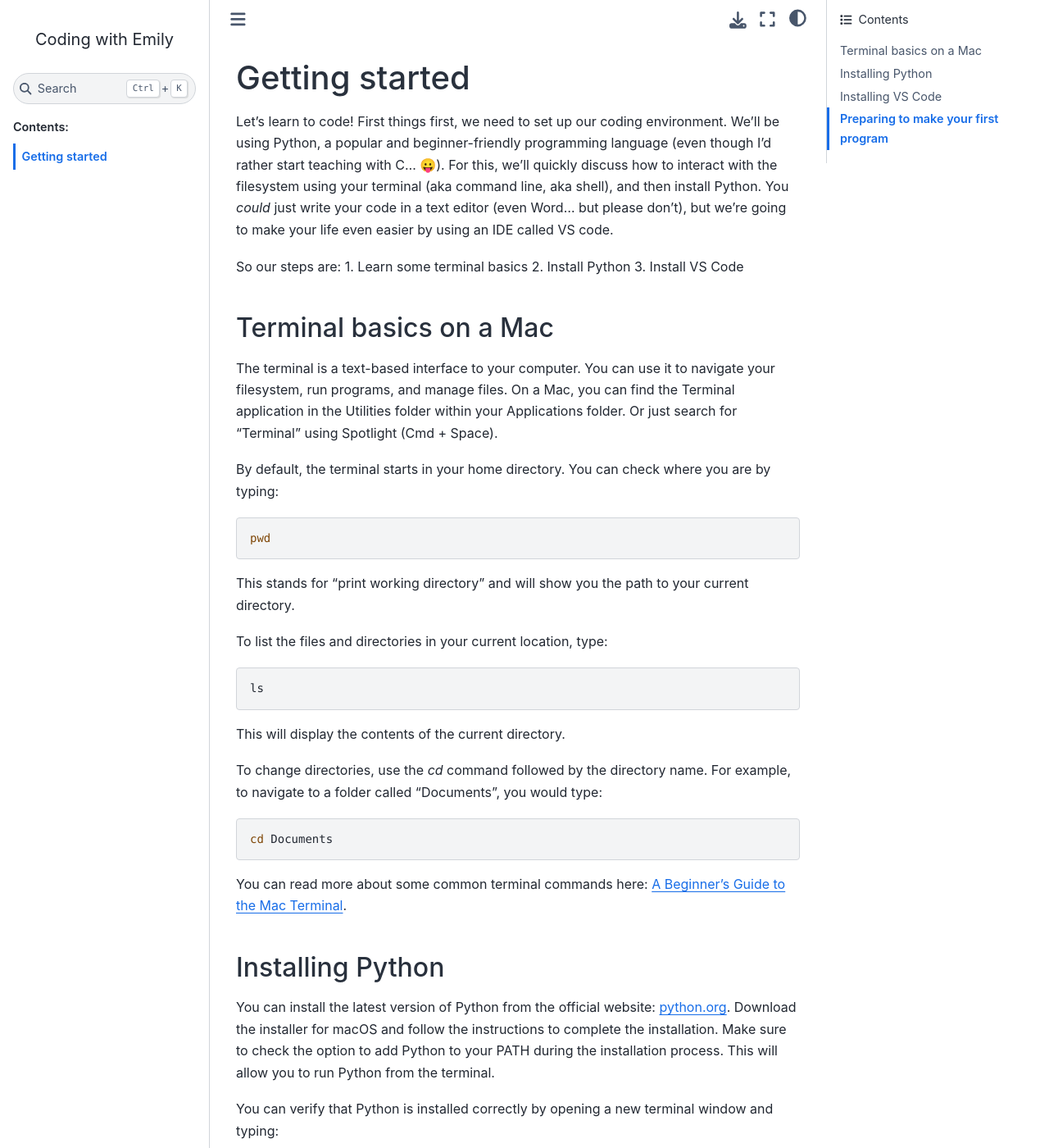
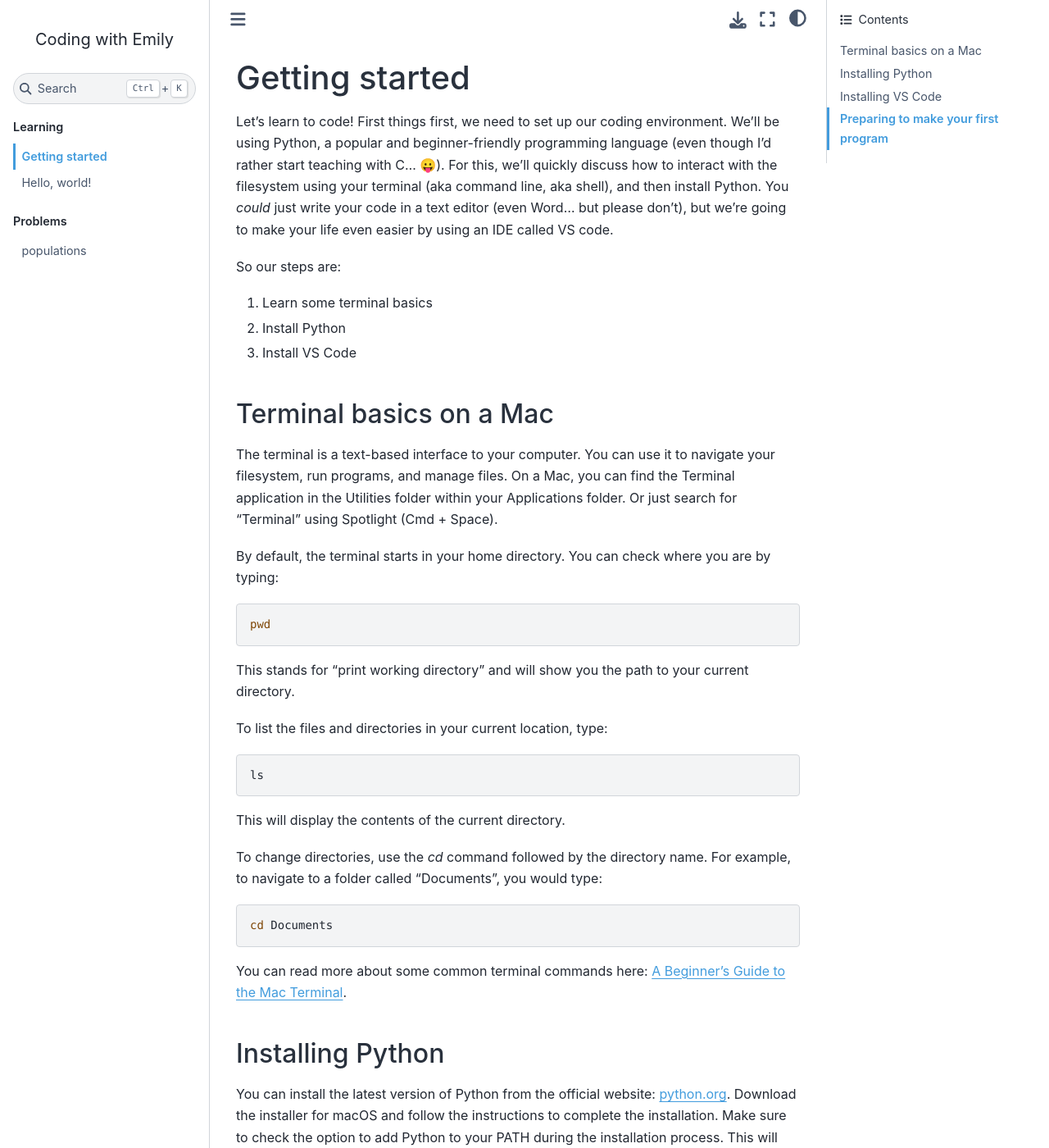
Before and after one commit to TomWagg/coding-with-em, a Sphinx documentation site: the page built from docs/pages/learning/start.rst, in a window 1280 px wide and 1400 px high. Shown: the whole window at 82% size. Built offline with Sphinx 7.4.7 and the Sphinx Book theme 1.1.4, drawn with Linux system fonts in a browser that asks for light colours; pages that are not in the unit, such as notebooks, are missing from menus.

Commit message:
restructure, change theme

```diff
--- /dev/null
+++ b/docs/_static/custom.css
@@ -0,0 +1,4 @@
+:root {
+    --pst-color-primary: #429cdd!important;
+    --pst-color-secondary: #22628f!important;
+}
--- a/docs/conf.py
+++ b/docs/conf.py
@@ -27,5 +27,7 @@
 
 html_theme = 'sphinx_book_theme'
 html_static_path = ['_static']
+html_css_files = ["custom.css"]
+html_title = "Coding with Emily"
 
-html_title = "Coding with Emily"
+# custom css
--- a/docs/topics/start.rst
+++ b/docs/pages/learning/start.rst
@@ -4,6 +4,7 @@
 Let's learn to code! First things first, we need to set up our coding environment. We'll be using Python, a popular and beginner-friendly programming language (even though I'd rather start teaching with C... 😛). For this, we'll quickly discuss how to interact with the filesystem using your terminal (aka command line, aka shell), and then install Python. You *could* just write your code in a text editor (even Word... but please don't), but we're going to make your life even easier by using an IDE called VS code.
 
 So our steps are:
+
 1. Learn some terminal basics
 2. Install Python
 3. Install VS Code
--- a/problems/populations.md
+++ b/docs/pages/problems/populations.rst
@@ -1,4 +1,5 @@
-# Populations
+populations
+===========
 
 Rabbits breeding exponentially
 Add a condition midway through
```
Also changed, not shown: docs/index.rst (+10 -4 lines), docs/pages/learning/hello.rst (added, +40 -0 lines), docs/pages/problems/files.md (renamed from problems/files.md), docs/pages/problems/inheritance.md (renamed from problems/inheritance.md), docs/pages/problems/mutations.md (renamed from problems/mutations.md), docs/pages/problems/scrabble.md (renamed from problems/scrabble.md), docs/pages/problems/sequence.md (renamed from problems/sequence.md), docs/pages/problems/survival.md (renamed from problems/survival.md), 1 other file.
